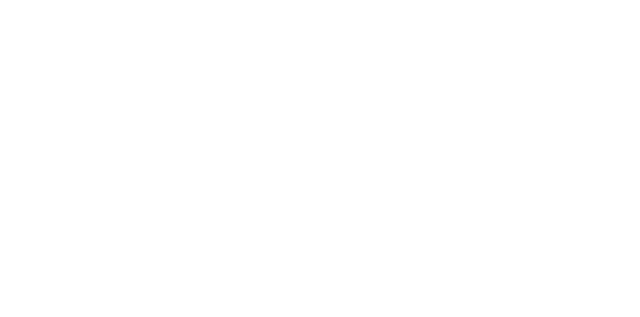
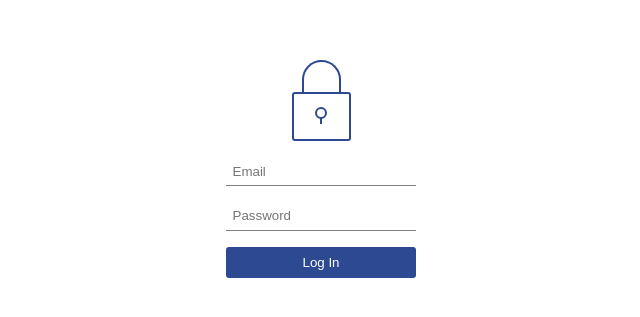
Before and after one commit to Pronink/bbva-last-connection, a React (Create React App) app: page / in a window 1280 px wide. Shown: the part 241-558 px from the top of the page, without its empty margins (319-959 px from the left). Built offline with nearby package versions, Linux system fonts and the light colour scheme.

Commit message:
Vistas simples, candado animado y login simple

```diff
--- /dev/null
+++ b/src/App.scss
@@ -0,0 +1,8 @@
+.App {
+  height: 100vh;
+  width: 100vw;
+
+  display: flex;
+  align-items: center;
+  justify-content: center;
+}
--- a/src/App.tsx
+++ b/src/App.tsx
@@ -1,11 +1,19 @@
-import React from 'react';
+import React, {useState} from 'react';
+import './App.scss';
+import './Global.scss';
+import Login from "./components/views/Login";
+import {User} from "./types/User";
+import Welcome from "./components/views/Welcome";
 
-function App() {
-  return (
-    <div className="App">
-
-    </div>
-  );
+export default function App() {
+    const [loguedUser, setLoguedUser] = useState<User | null>(null);
+    return (
+        <div className="App">
+            {
+                !loguedUser
+                    ? <Login onLogin={user => setLoguedUser(user)}/>
+                    : <Welcome onLogout={() => setLoguedUser(null)}/>
+            }
+        </div>
+    );
 }
-
-export default App;
--- /dev/null
+++ b/src/Global.scss
@@ -0,0 +1,20 @@
+:root {
+  --primary-color: #2c4991;
+}
+
+input {
+  border: none;
+  border-bottom: solid gray 1px;
+  color: gray;
+  padding: 0.4rem;
+  outline: none;
+}
+
+button {
+  background-color: var(--primary-color);
+  color: white;
+  border-style: none;
+  border-radius: 3px;
+  padding: 0.5rem 1rem;
+  cursor: pointer;
+}
--- /dev/null
+++ b/src/Util.tsx
@@ -0,0 +1,13 @@
+export default class Util {
+    /**
+     * Poder usar la función setTimeout de una forma más moderna
+     * @param milliseconds
+     */
+    static sleep(milliseconds: number): Promise<void> {
+        return new Promise(resolve => {
+            setTimeout(() => {
+                resolve();
+            }, milliseconds);
+        })
+    }
+}
--- a/src/backend/FalseBackend.ts
+++ b/src/backend/FalseBackend.ts
@@ -1,4 +1,6 @@
 import {User} from "../types/User";
+import Util from "../Util";
+import Sha256 from 'crypto-js/sha256';
 
 export default class FalseBackend {
     private static DEFAULT_USER_LIST: User[] = [
@@ -12,6 +14,11 @@
             passwordSHA256: '03ac674216f3e15c761ee1a5e255f067953623c8b388b4459e13f978d7c846f4', // 1234
             penultimateLogin: null,
             lastLogin: null
+        }, {
+            email: 'ismael.garcia.torres@gmail.com',
+            passwordSHA256: '03ac674216f3e15c761ee1a5e255f067953623c8b388b4459e13f978d7c846f4', // 1234
+            penultimateLogin: null,
+            lastLogin: null
         }
     ];
 
@@ -21,9 +28,9 @@
      * @param plainPassword
      */
     static async login(email: string, plainPassword: string): Promise<User | null> {
-        await this.randomSleep(); // Simula un backend real y tambien previene timing attacks
+        await Util.sleep(Math.random() * 1000); // Simula un backend real y tambien previene timing attacks
         let userList = this.getUserList();
-        let hashedPassword = CryptoJS.SHA256(plainPassword).toString();
+        let hashedPassword = Sha256(plainPassword).toString();
         let userFound = userList.find(user => user.email === email && user.passwordSHA256 === hashedPassword);
         if (!userFound) { // Usuario y contraseña no existen o coinciden
             return null;
@@ -48,16 +55,4 @@
     private static saveUserList(userList: User[]) {
         localStorage.setItem('user', JSON.stringify(userList));
     }
-
-    /**
-     * Retorna una promesa que se activa al cabo de entre 0 y 999 milisegundos
-     * @private
-     */
-    private static randomSleep(): Promise<void> {
-        return new Promise(resolve => {
-            setTimeout(() => {
-                resolve();
-            }, Math.random() * 1000);
-        })
-    }
 }
--- /dev/null
+++ b/src/components/Padlock.scss
@@ -0,0 +1,62 @@
+:root {
+  --padlock-border-width: 2px;
+  --padlock-border: solid var(--primary-color) var(--padlock-border-width);
+}
+.Padlock {
+  display: flex;
+  align-items: center;
+  flex-direction: column;
+
+  .ring {
+    position: relative;
+    z-index: 1;
+    height: 50px;
+    width: 35px;
+    border: var(--padlock-border);
+    border-bottom: 0;
+    border-radius: 20px 20px 0 0;
+    transition: transform 0.25s;
+
+    &:after { // Bloque blanco que tapa el lado más corto del aro del candado
+      content: '';
+      display: block;
+      position: absolute;
+      width: 10px;
+      height: 18px;
+      left: -5px;
+      bottom: 0;
+      background-color: white;
+    }
+  }
+
+  .body {
+    display: flex;
+    justify-content: center;
+    position: relative;
+    z-index: 2;
+    height: 45px;
+    width: 55px;
+    border: var(--padlock-border);
+    border-radius: 3px;
+    background-color: white;
+
+    .cylinder {
+      display: flex;
+      flex-direction: column;
+      align-items: center;
+      justify-content: center;
+      div:first-child {
+        height: 8px;
+        width: 8px;
+        border: var(--padlock-border);
+        border-radius: 20px;
+      }
+      div:last-child {
+        width: var(--padlock-border-width);
+        height: 7px;
+        background-color: var(--primary-color);
+        transform: translateY(-2px);
+      }
+    }
+  }
+}
--- /dev/null
+++ b/src/components/Padlock.tsx
@@ -0,0 +1,12 @@
+import './Padlock.scss';
+
+export default function Padlock(props: {isOpen: boolean}) {
+    return <div className={'Padlock'}>
+        <div className={'ring'} style={{transform: `translateY(${props.isOpen ? 20 : 0}px)`}}/>
+        <div className={'body'}>
+            <div className={'cylinder'}>
+                <div/><div/>
+            </div>
+        </div>
+    </div>;
+}
--- /dev/null
+++ b/src/components/views/Login.scss
@@ -0,0 +1,5 @@
+.Login {
+  display: flex;
+  flex-direction: column;
+  gap: 1rem;
+}
--- /dev/null
+++ b/src/components/views/Login.tsx
@@ -0,0 +1,32 @@
+import {User} from "../../types/User";
+import './Login.scss';
+import Padlock from "../Padlock";
+import {useState} from "react";
+import FalseBackend from "../../backend/FalseBackend";
+import Util from "../../Util";
+
+export default function Login(props: {onLogin: (user: User) => any}) {
+
+    const [isSuccessful, setSuccessful] = useState<boolean>(false);
+    const [email, setEmail] = useState('');
+    const [password, setPassword] = useState('');
+
+    const tryLogin = async () => {
+        let user = await FalseBackend.login(email, password);
+        setSuccessful(!!user);
+        if (!user) {
+            setPassword('');
+            alert('Bad credentials');
+            return;
+        }
+        await Util.sleep(500);
+        props.onLogin(user);
+    }
+
+    return <div className={'Login'}>
+        <Padlock isOpen={!isSuccessful}/>
+        <input type="text" placeholder={'Email'} value={email} onChange={e => setEmail(e.target.value)}/>
+        <input type="password" placeholder={'Password'} value={password} onChange={e => setPassword(e.target.value)}/>
+        <button onClick={() => tryLogin()}>Log In</button>
+    </div>;
+}
--- /dev/null
+++ b/src/components/views/Welcome.scss
@@ -0,0 +1,27 @@
+.Welcome {
+  display: flex;
+  flex-direction: column;
+  align-items: center;
+  text-align: center;
+  gap: 1rem;
+
+  h1, h3 {
+    margin: 0;
+  }
+
+  button {
+    width: max-content;
+    text-transform: uppercase;
+  }
+
+  .counter {
+    display: flex;
+    justify-content: space-between;
+    width: 100%;
+    color: gray;
+
+    & > div > div:first-child {
+      font-size: 3rem;
+    }
+  }
+}
--- /dev/null
+++ b/src/components/views/Welcome.tsx
@@ -0,0 +1,27 @@
+import './Welcome.scss';
+
+export default function Welcome(props: {onLogout: Function}) {
+    return <div className={'Welcome'}>
+        <h1>Welcome!</h1>
+        <h3>The last time you accessed was</h3>
+        <div className={'counter'}>
+            <div>
+                <div>00</div>
+                <div>days</div>
+            </div>
+            <div>
+                <div>00</div>
+                <div>hours</div>
+            </div>
+            <div>
+                <div>00</div>
+                <div>minutes</div>
+            </div>
+            <div>
+                <div>00</div>
+                <div>seconds</div>
+            </div>
+        </div>
+        <button onClick={() => props.onLogout()}>Logout</button>
+    </div>
+}
```
